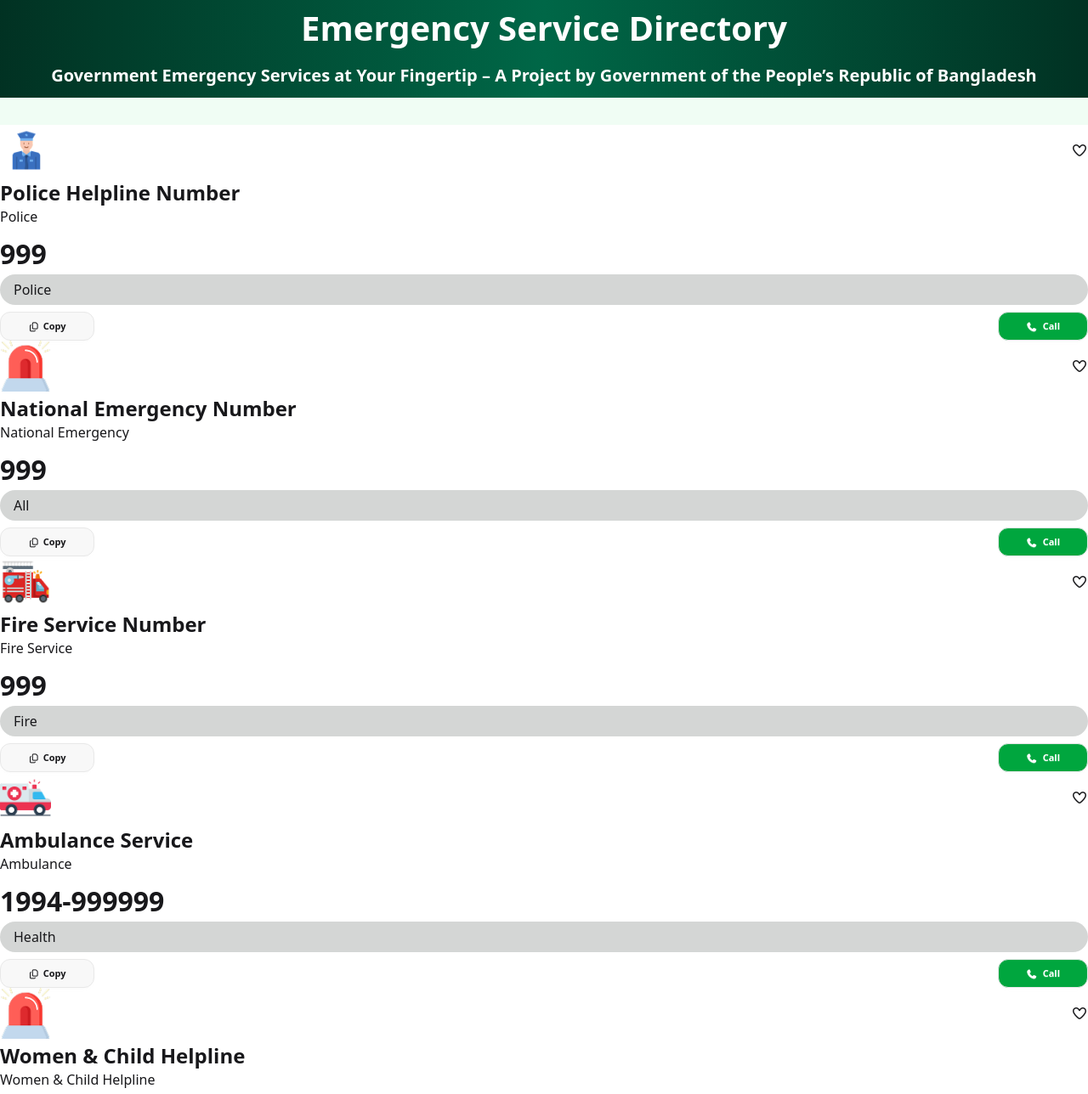
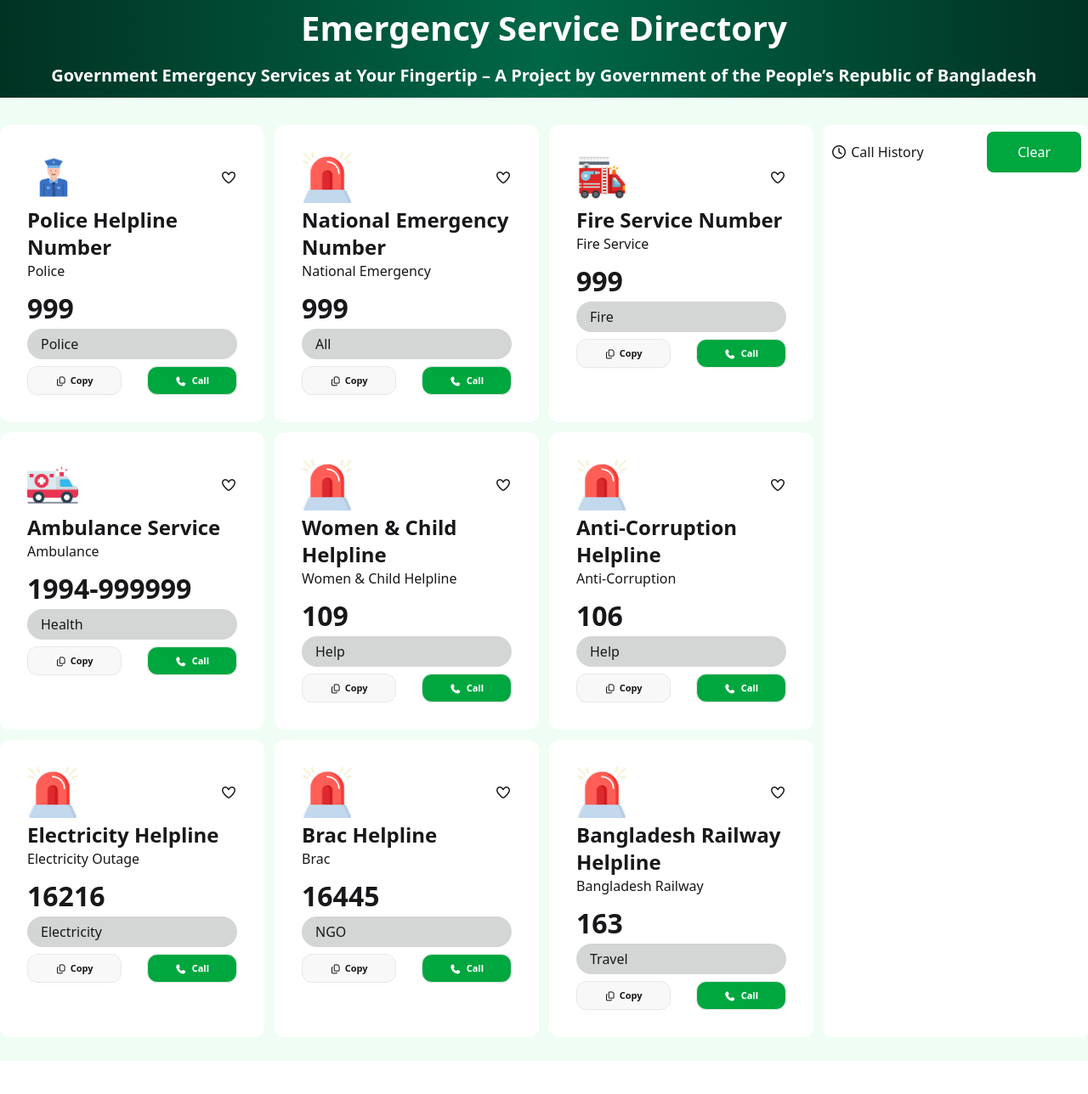
Before and after one commit to impressivecoder01/assignment-005, a plain HTML site: page index.html in a window 1280 px wide. Shown: the part 205-1493 px from the top of the page at 85% size. After the commit the page ends 1454 px from the top, so only its background shows below. Drawn offline with nearby package versions, Linux system fonts and the light colour scheme.

Commit message:
all layout done

```diff
--- a/index.html
+++ b/index.html
@@ -53,11 +53,11 @@
         </section>
         <!-- hero section end -->
         <!-- card section -->
-        <section class="max-w-[1440px] mx-auto">
+        <section class="max-w-[1440px] mx-auto grid grid-cols-4 gap-3 pb-7">
             <!-- main div -->
-            <div>
+            <div class="grid grid-cols-3 gap-3 col-span-3">
                 <!-- 1st div -->
-                <div class="bg-white">
+                <div class="bg-white p-8 rounded-xl">
                     <!--  -->
                     <div class="flex items-center justify-between">
                         <img class="w-[60px] h-[60px]" src="./assets/police.png" alt="error">
@@ -82,7 +82,7 @@
 
                 <!-- 1st div end -->
                 <!-- 2nd div start -->
-                <div class="bg-white">
+                <div class="bg-white p-8 rounded-xl">
                     <!--  -->
                     <div class="flex items-center justify-between">
                         <img class="w-[60px] h-[60px]" src="./assets/emergency.png" alt="error">
@@ -106,7 +106,7 @@
                 </div>
                 <!-- 2nd div end -->
                 <!-- 3rd div start -->
-                <div class="bg-white">
+                <div class="bg-white p-8 rounded-xl">
                     <!--  -->
                     <div class="flex items-center justify-between">
                         <img class="w-[60px] h-[60px]" src="./assets/fire-service.png" alt="error">
@@ -130,7 +130,7 @@
                 </div>
                 <!-- 3rd div end -->
                 <!-- 4th div start -->
-                <div class="bg-white">
+                <div class="bg-white p-8 rounded-xl">
                     <!--  -->
                     <div class="flex items-center justify-between">
                         <img class="w-[60px] h-[60px]" src="./assets/ambulance.png" alt="error">
@@ -154,7 +154,7 @@
                 </div>
                 <!-- 4th div end -->
                 <!-- 5th div start -->
-                <div class="bg-white">
+                <div class="bg-white p-8 rounded-xl">
                     <!--  -->
                     <div class="flex items-center justify-between">
                         <img class="w-[60px] h-[60px]" src="./assets/emergency.png" alt="error">
@@ -178,8 +178,8 @@
                 </div>
                 <!-- 5th div end -->
                  <!-- 6th div start -->
-                  <div class="bg-white">
-                    <!--  -->
+                 <!--  -->
+                 <div class="bg-white p-8 rounded-xl">
                     <div class="flex items-center justify-between">
                         <img class="w-[60px] h-[60px]" src="./assets/emergency.png" alt="error">
                         <button><i class="fa-regular fa-heart"></i></button>
@@ -202,7 +202,7 @@
                 </div>
                  <!-- 6th div end -->
                 <!-- 7th start -->
-                 <div class="bg-white">
+                 <div class="bg-white p-8 rounded-xl">
                     <!--  -->
                     <div class="flex items-center justify-between">
                         <img class="w-[60px] h-[60px]" src="./assets/emergency.png" alt="error">
@@ -226,7 +226,7 @@
                 </div>
                 <!-- 7th end -->
                  <!-- 8th start -->
-                  <div class="bg-white">
+                  <div class="bg-white p-8 rounded-xl">
                     <!--  -->
                     <div class="flex items-center justify-between">
                         <img class="w-[60px] h-[60px]" src="./assets/emergency.png" alt="error">
@@ -250,7 +250,7 @@
                 </div>
                  <!-- 8th end -->
                 <!-- 9th start -->
-                 <div class="bg-white">
+                 <div class="bg-white p-8 rounded-xl">
                     <!--  -->
                     <div class="flex items-center justify-between">
                         <img class="w-[60px] h-[60px]" src="./assets/emergency.png" alt="error">
@@ -274,6 +274,19 @@
                 </div>
                 <!-- 9th end -->
             </div>
+            <!-- main div end -->
+             <!-- history section start -->
+              <div class="bg-white p-2 rounded-lg">
+                <!-- nav div -->
+                <div>
+                    <div class="flex items-center justify-between">
+                        <p><i class="fa-regular fa-clock"></i> Call History</p>
+                        <button class="bg-[#00A63E] text-white py-3 px-9 rounded-lg">Clear</button>
+                    </div>
+                </div>
+                <!--  -->
+              </div>
+             <!-- history section end -->
         </section>
     </main>
 </body>
```
